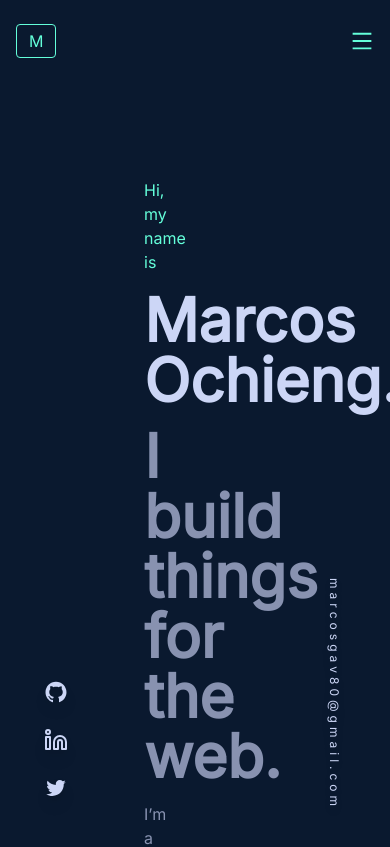
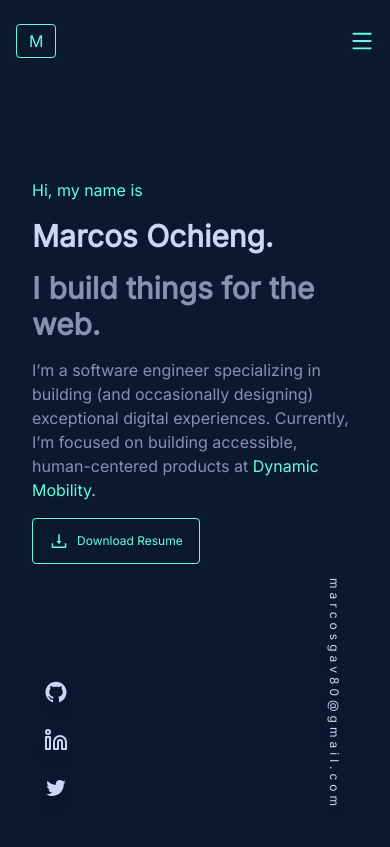
Before and after one commit to Marcos8060/port, a Next.js app: page / in a window 390 px wide. Shown: the top 847 px of the page. Built offline with nearby package versions, Linux system fonts and the light colour scheme.

Commit message:
worked on hero section responsiveness

```diff
--- a/components/experience.js
+++ b/components/experience.js
@@ -1,7 +1,7 @@
 import React, { useState } from "react";
 
 const Experience = () => {
-  const [activeStep, setActiveStep] = useState(1);
+  const [activeStep, setActiveStep] = useState(0);
 
   const handleNext = () => {
     setActiveStep(activeStep + 1);
--- a/components/hero.js
+++ b/components/hero.js
@@ -4,13 +4,13 @@ import { AiOutlineDownload } from 'react-icons/ai'
 const Hero = () => {
   return (
     <>
-      <section className="px-36 space-y-4 h-screen py-24 w-9/12">
+      <section className="sm:px-36 px-8 space-y-4 h-screen py-24 md:w-9/12 w-full">
         <p className="text-secondary text-left">Hi, my name is</p>
-        <h1 className="text-white font-black text-6xl">Marcos Ochieng.</h1>
-        <h1 className="text-gray font-black text-6xl">
+        <h1 className="text-white font-black sm:text-6xl text-3xl">Marcos Ochieng.</h1>
+        <h1 className="text-gray font-black sm:text-6xl text-3xl">
           I build things for the web.
         </h1>
-        <p className="text-gray w-7/12">
+        <p className="text-gray md:w-7/12 w-full">
           I’m a software engineer specializing in building (and occasionally
           designing) exceptional digital experiences. Currently, I’m focused on
           building accessible, human-centered products at{" "}
```
